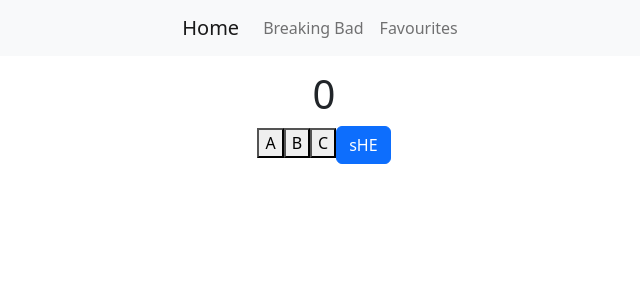
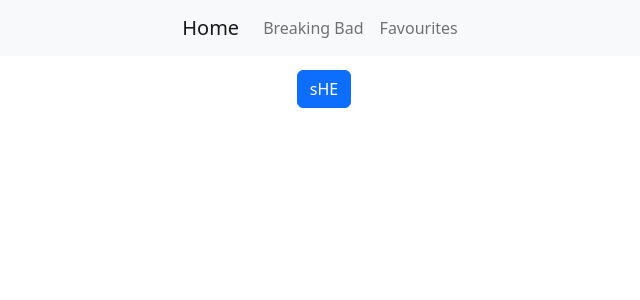
Before and after one commit to IliaJaghmaidze/Breaking-bad, a React (Create React App) app: page / in a window 1280 px wide. Shown: the top 300 px of the page, without its empty margins (316-956 px from the left). Built offline with nearby package versions, Linux system fonts and the light colour scheme.

Commit message:
Made changes in redux

```diff
--- a/src/components/Card.js
+++ b/src/components/Card.js
@@ -1,9 +1,30 @@
-import Button from "react-bootstrap/Button";
+import React, { useState } from "react";
 import Card from "react-bootstrap/Card";
 import Col from "react-bootstrap/Col";
-import Heart from "./Heart/Heart";
-
-function Character({ name, occupation, img, status, nickname, category }) {
+import Heart from "react-heart";
+import { useDispatch, useSelector } from "react-redux";
+import { increment } from "../redux/characterSlice";
+function Character({
+  name,
+  occupation,
+  img,
+  status,
+  nickname,
+  category,
+  char_id,
+}) {
+  const character = useSelector((state) => state.character.value);
+  const condition = useSelector((state) => state.character.condition);
+  const list = useSelector((state) => state.character.list);
+  const dispatch = useDispatch();
+  console.log(condition);
+  console.log(list);
+  const [active, setActive] = useState(false);
+  const help = (item) => {
+    setActive(!active);
+    console.log("clicked");
+    dispatch(increment(item));
+  };
   return (
     <Col xxl={3} lg={4} gap={3} sm={6} xs={6}>
       <Card
@@ -20,7 +41,16 @@ function Character({ name, occupation, img, status, nickname, category }) {
             marginRight: "5px",
           }}
         >
-          <Heart />
+          <div style={{ width: "2rem" }}>
+            <Heart
+              isActive={active}
+              onClick={() => help(char_id)}
+              animationScale={1.2}
+              animationTrigger="both"
+              animationDuration={0.2}
+              className={`customHeart${active ? " active" : ""}`}
+            />
+          </div>
         </span>
         <Card.Body>
           <Card.Title>{name}</Card.Title>
--- a/src/components/Heart/Heart.js
+++ /dev/null
@@ -1,21 +0,0 @@
-import React, { useState } from "react";
-import Heart from "react-heart";
-import "./Heart.css";
-
-function Hearticon() {
-  const [active, setActive] = useState(false);
-  return (
-    <div style={{ width: "2rem" }}>
-      <Heart
-        isActive={active}
-        onClick={() => setActive(!active)}
-        animationScale={1.2}
-        animationTrigger="both"
-        animationDuration={0.2}
-        className={`customHeart${active ? " active" : ""}`}
-      />
-    </div>
-  );
-}
-
-export default Hearticon;
--- a/src/pages/BreakingBad.js
+++ b/src/pages/BreakingBad.js
@@ -4,6 +4,7 @@ import Card from "../components/Card";
 import Row from "react-bootstrap/Row";
 import Stack from "react-bootstrap/Stack";
 import Dataset from "../data/csvjson.json";
+import { nanoid } from "@reduxjs/toolkit";
 
 function BreakingBad() {
   const [newCards, setNewCards] = useState([]);
@@ -21,8 +22,8 @@ function BreakingBad() {
         xl={3}
         xxl={4}
       >
-        {newCards.map((card) => (
-          <Card key={card.id} {...card} />
+        {newCards.map((card, char_id) => (
+          <Card key={char_id} {...card} />
         ))}
       </Row>
     </Container>
--- a/src/pages/Home.js
+++ b/src/pages/Home.js
@@ -4,20 +4,20 @@ import { useDispatch, useSelector } from "react-redux";
 import { increment } from "../redux/characterSlice";
 
 function Home() {
-  const character = useSelector((state) => state.character.value);
-  const status = useSelector((state) => state.character.status);
-  const list = useSelector((state) => state.character.list);
-  const [items, setNew] = React.useState(["A", "B", "C"]);
-  const dispatch = useDispatch();
-  console.log(status);
-  console.log(list);
+  // const character = useSelector((state) => state.character.value);
+  // const status = useSelector((state) => state.character.status);
+  // const list = useSelector((state) => state.character.list);
+  // const [items, setNew] = React.useState(["A", "B", "C"]);
+  // const dispatch = useDispatch();
+  // console.log(status);
+  // console.log(list);
   const handleClick = (event, key) => {
     console.log(event.target);
     console.log("key index: ", key);
   };
   return (
     <div className="App">
-      <h1>{character}</h1>
+      {/* <h1>{character}</h1>
       {items.map((item) => (
         <button key={item.toString()} onClick={() => dispatch(increment(item))}>
           {item}
@@ -25,7 +25,7 @@ function Home() {
         // <button onClick={(event) => handleClick(event, key)} key={key}>
         //   {item}
         // </button>
-      ))}
+      ))} */}
       <Button>sHE</Button>
     </div>
   );
--- a/src/redux/characterSlice.js
+++ b/src/redux/characterSlice.js
@@ -5,21 +5,22 @@ export const characterSlice = createSlice({
   name: "character",
   initialState: {
     value: 0,
-    status: false,
+    condition: false,
     list: [],
   },
   reducers: {
     increment: (state, action) => {
-      if (state.status === false) {
+      if (state.condition === false) {
         return {
           ...state,
-          status: true,
+          action: true,
+
           list: [...state.list, action.payload],
         };
-      } else if (state.status === true) {
+      } else if (state.condition === true) {
         return {
           ...state,
-          status: false,
+          condition: false,
           list: state.list.filter((item) => item !== action.payload),
         };
       }
```
Also changed, not shown: src/components/Heart.js (added, +11 -0 lines).
